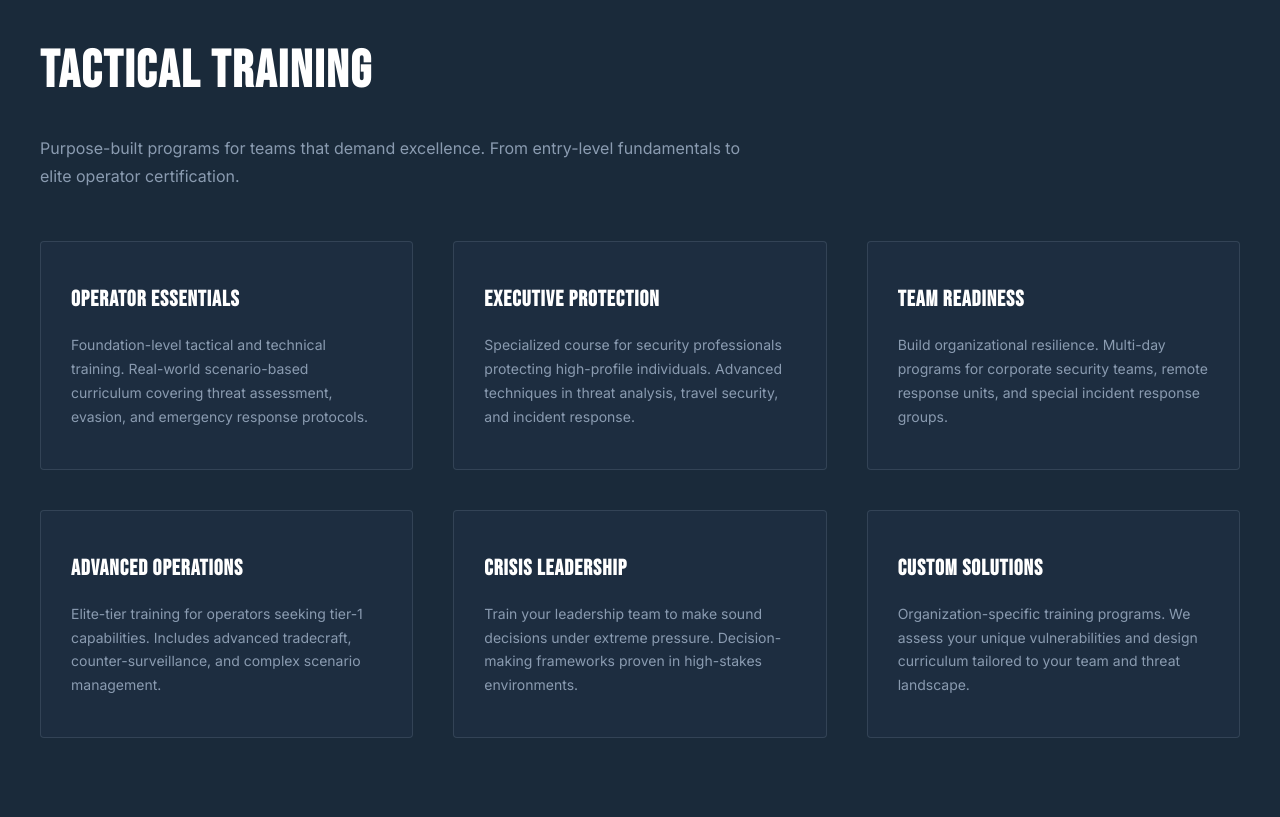
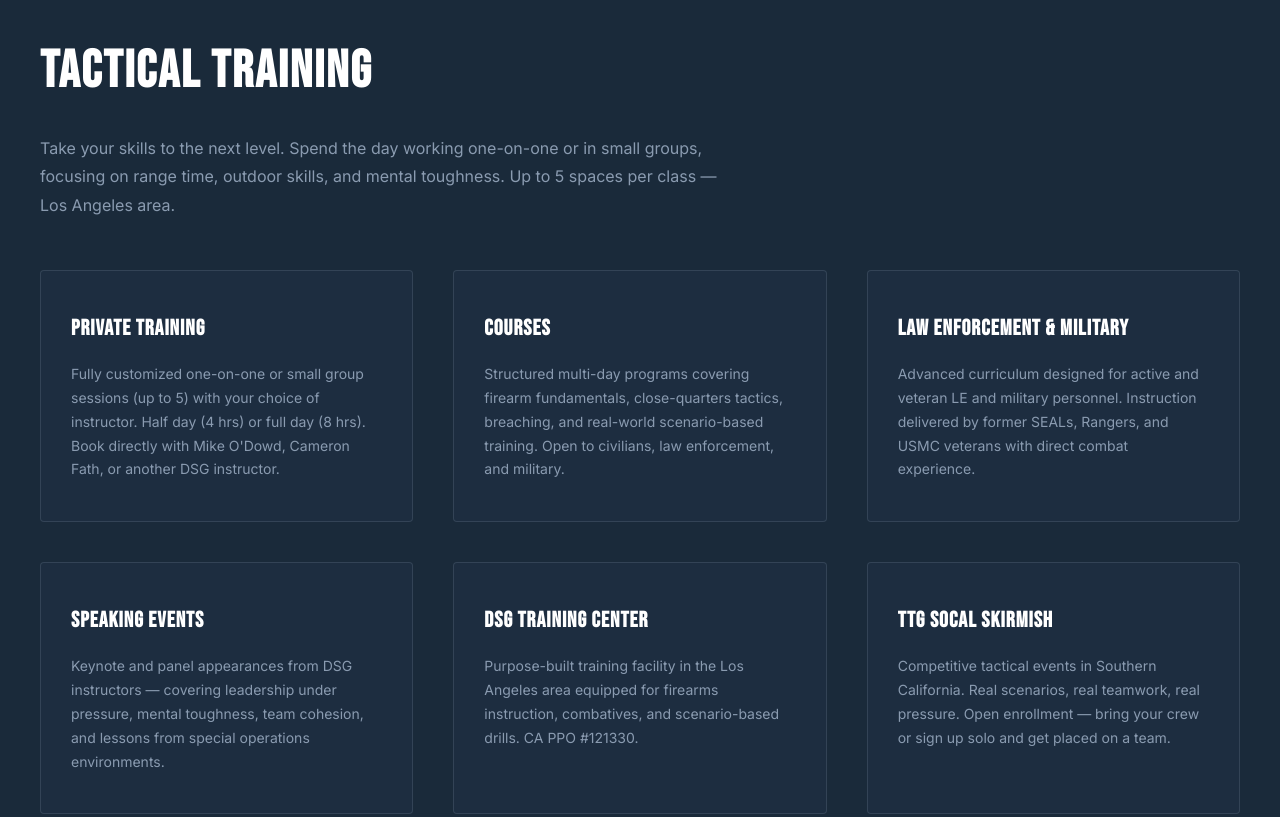
Before and after one commit to parfourio/defense-strategies-demo, a website: page index.html in a window 1280 px wide. Shown: the part 940-1757 px from the top of the page. Drawn offline with Linux system fonts and the light colour scheme.

Commit message:
Add real contact info, CA PPO license, real training copy and booking structure

```diff
--- a/index.html
+++ b/index.html
@@ -789,7 +789,7 @@
             <li><a href="#security">Security</a></li>
             <li><a href="#about">About</a></li>
             <li><a href="#contact">Contact</a></li>
-            <li><a href="#contact" class="cta-button">Work With Us</a></li>
+            <li><a href="tel:+14242358758" class="cta-button">Book Now</a></li>
         </ul>
     </nav>
 
@@ -829,32 +829,32 @@
     <!-- TRAINING SECTION -->
     <section id="training">
         <h2>Tactical Training</h2>
-        <p class="subtitle">Purpose-built programs for teams that demand excellence. From entry-level fundamentals to elite operator certification.</p>
+        <p class="subtitle">Take your skills to the next level. Spend the day working one-on-one or in small groups, focusing on range time, outdoor skills, and mental toughness. Up to 5 spaces per class — Los Angeles area.</p>
 
         <div class="training-grid">
             <div class="training-card">
-                <h3>Operator Essentials</h3>
-                <p>Foundation-level tactical and technical training. Real-world scenario-based curriculum covering threat assessment, evasion, and emergency response protocols.</p>
+                <h3>Private Training</h3>
+                <p>Fully customized one-on-one or small group sessions (up to 5) with your choice of instructor. Half day (4 hrs) or full day (8 hrs). Book directly with Mike O'Dowd, Cameron Fath, or another DSG instructor.</p>
             </div>
             <div class="training-card">
-                <h3>Executive Protection</h3>
-                <p>Specialized course for security professionals protecting high-profile individuals. Advanced techniques in threat analysis, travel security, and incident response.</p>
+                <h3>Courses</h3>
+                <p>Structured multi-day programs covering firearm fundamentals, close-quarters tactics, breaching, and real-world scenario-based training. Open to civilians, law enforcement, and military.</p>
             </div>
             <div class="training-card">
-                <h3>Team Readiness</h3>
-                <p>Build organizational resilience. Multi-day programs for corporate security teams, remote response units, and special incident response groups.</p>
+                <h3>Law Enforcement & Military</h3>
+                <p>Advanced curriculum designed for active and veteran LE and military personnel. Instruction delivered by former SEALs, Rangers, and USMC veterans with direct combat experience.</p>
             </div>
             <div class="training-card">
-                <h3>Advanced Operations</h3>
-                <p>Elite-tier training for operators seeking tier-1 capabilities. Includes advanced tradecraft, counter-surveillance, and complex scenario management.</p>
+                <h3>Speaking Events</h3>
+                <p>Keynote and panel appearances from DSG instructors — covering leadership under pressure, mental toughness, team cohesion, and lessons from special operations environments.</p>
             </div>
             <div class="training-card">
-                <h3>Crisis Leadership</h3>
-                <p>Train your leadership team to make sound decisions under extreme pressure. Decision-making frameworks proven in high-stakes environments.</p>
+                <h3>DSG Training Center</h3>
+                <p>Purpose-built training facility in the Los Angeles area equipped for firearms instruction, combatives, and scenario-based drills. CA PPO #121330.</p>
             </div>
             <div class="training-card">
-                <h3>Custom Solutions</h3>
-                <p>Organization-specific training programs. We assess your unique vulnerabilities and design curriculum tailored to your team and threat landscape.</p>
+                <h3>TTG SoCal Skirmish</h3>
+                <p>Competitive tactical events in Southern California. Real scenarios, real teamwork, real pressure. Open enrollment — bring your crew or sign up solo and get placed on a team.</p>
             </div>
         </div>
     </section>
@@ -984,21 +984,26 @@
             <div class="contact-methods">
                 <div class="contact-method">
                     <div class="contact-label">Phone</div>
-                    <a href="tel:+1-858-555-0123" class="contact-value">+1 (858) 555-0123</a>
+                    <a href="tel:+14242358758" class="contact-value">1+(424) 235-8758</a>
                 </div>
                 <div class="contact-method">
                     <div class="contact-label">Email</div>
-                    <a href="mailto:mike@defensestrategies.us" class="contact-value">mike@defensestrategies.us</a>
+                    <a href="mailto:info@defensestrategies.us" class="contact-value">info@defensestrategies.us</a>
+                </div>
+                <div class="contact-method">
+                    <div class="contact-label">Location</div>
+                    <div class="contact-value">Woodland Hills, CA</div>
                 </div>
             </div>
 
-            <a href="mailto:mike@defensestrategies.us?subject=Consulting%20Inquiry" class="contact-cta">Send Inquiry</a>
+            <a href="mailto:info@defensestrategies.us?subject=Inquiry" class="contact-cta">Send Inquiry</a>
         </div>
     </section>
 
     <!-- FOOTER -->
     <footer>
-        <p>© 2026 Defense Strategies Group. All rights reserved. UCSD MBA. Navy SEAL Certified.</p>
+        <p>© 2026 Defense Strategies Group · Woodland Hills, CA · <a href="tel:+14242358758" style="color: inherit;">1+(424) 235-8758</a> · <a href="mailto:info@defensestrategies.us" style="color: inherit;">info@defensestrategies.us</a></p>
+        <p style="margin-top: 8px; font-size: 0.75rem; opacity: 0.4;">CA PPO #121330 · Navy SEAL Founded · UCSD MBA</p>
     </footer>
 </body>
 </html>
```
